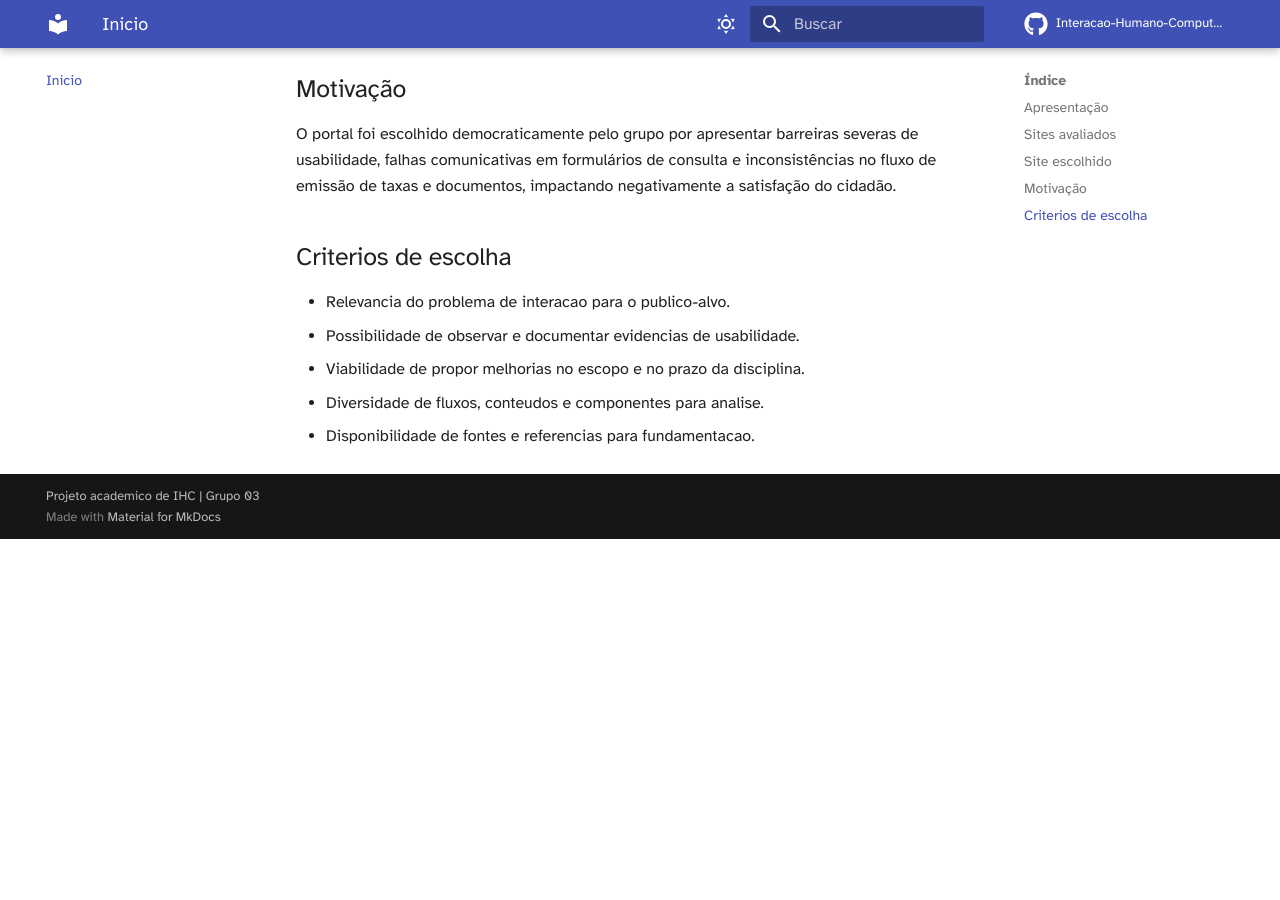
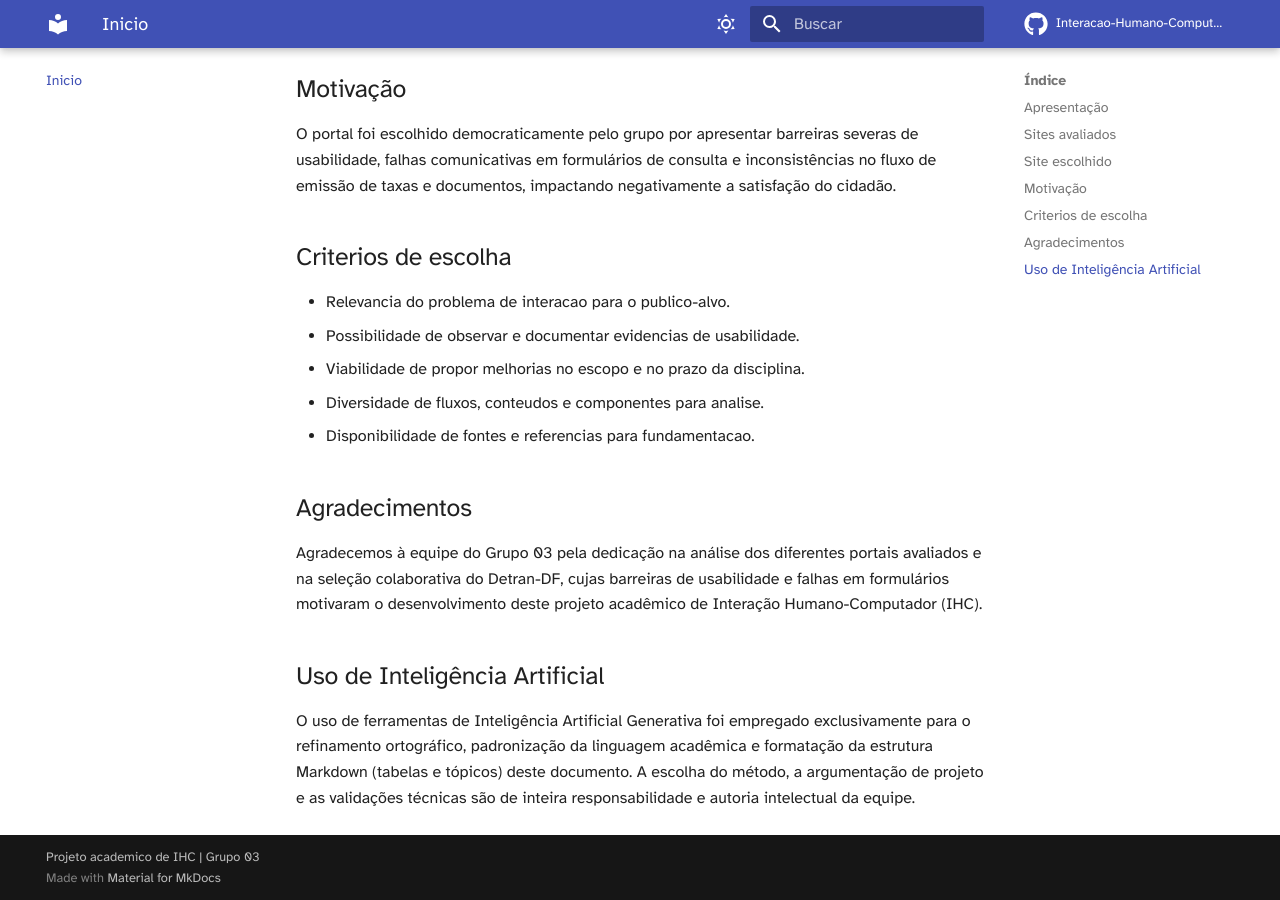
Before and after one commit to Interacao-Humano-Computador/2026.2-Grupo03, an MkDocs documentation site: the page built from docs/index.md, in a window 1280 px wide and 900 px high, scrolled down 950 px. Built offline with MkDocs 1.6.1 and Material for MkDocs 9.7.7, drawn with Linux system fonts in a browser that asks for light colours; comment, search, counter and statistics services are not loaded; before the commit the page ends 1489 px from its top, so only the background shows below that.

Commit message:
docs: add uso de ia e agradecimento

```diff
--- a/docs/index.md
+++ b/docs/index.md
@@ -29,3 +29,12 @@ O portal foi escolhido democraticamente pelo grupo por apresentar barreiras seve
 - Viabilidade de propor melhorias no escopo e no prazo da disciplina.
 - Diversidade de fluxos, conteudos e componentes para analise.
 - Disponibilidade de fontes e referencias para fundamentacao.
+
+
+## Agradecimentos
+
+Agradecemos à equipe do Grupo 03 pela dedicação na análise dos diferentes portais avaliados e na seleção colaborativa do Detran-DF, cujas barreiras de usabilidade e falhas em formulários motivaram o desenvolvimento deste projeto acadêmico de Interação Humano-Computador (IHC).
+
+## Uso de Inteligência Artificial
+
+O uso de ferramentas de Inteligência Artificial Generativa foi empregado exclusivamente para o refinamento ortográfico, padronização da linguagem acadêmica e formatação da estrutura Markdown (tabelas e tópicos) deste documento. A escolha do método, a argumentação de projeto e as validações técnicas são de inteira responsabilidade e autoria intelectual da equipe.
```
Also changed, not shown: docs/historico-versoes.md (+1 -0 lines).
